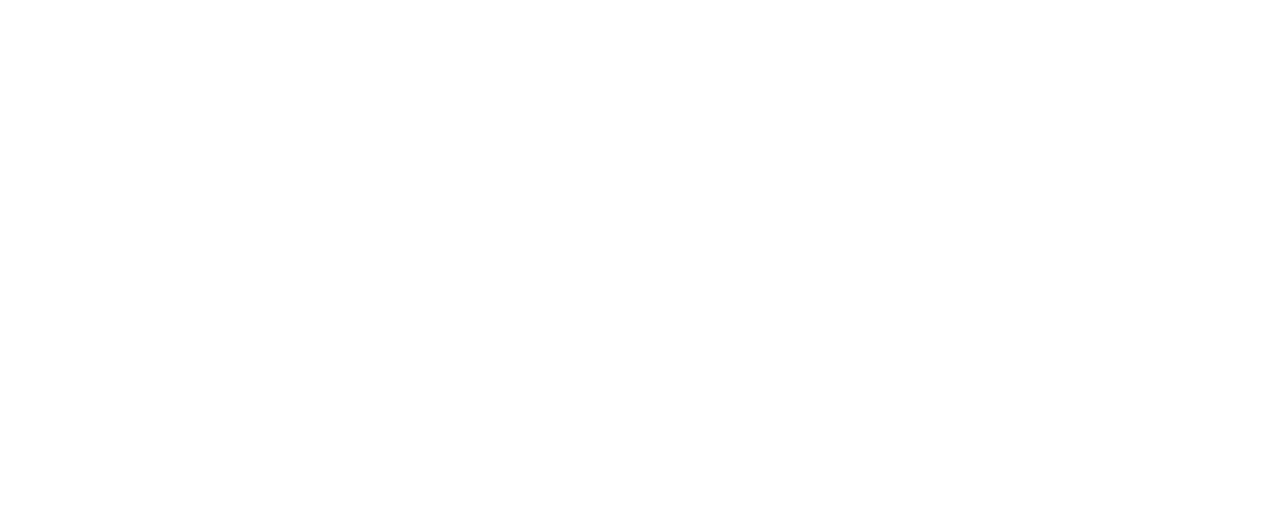
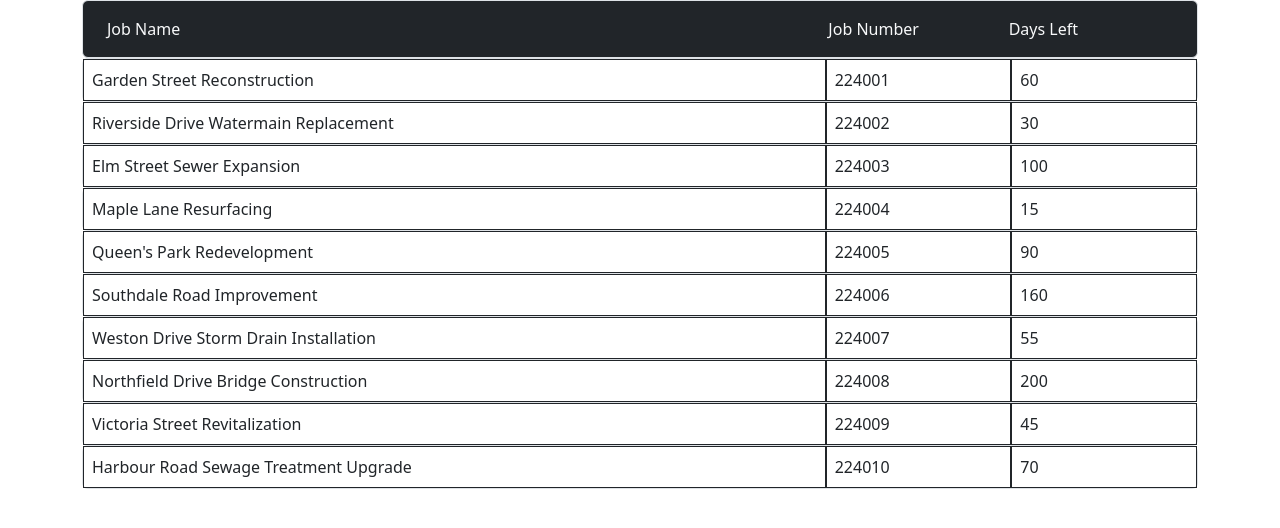
Before and after one commit to subtlemocha00/react-field-book, a React (Vite) app: page /jobList in a window 1280 px wide. Before the commit this address had no page. Shown: the top 528 px of the page. Built offline with nearby package versions, Linux system fonts and the light colour scheme.

Commit message:
created a job list page

```diff
--- a/src/App.jsx
+++ b/src/App.jsx
@@ -2,15 +2,17 @@
 import { BrowserRouter as Router, Route, Routes } from "react-router-dom";
 import "./App.css";
 import SignInPage from "./Components/sign-in-form/SignInPage";
+import JobList from "./Components/JobList";
 
 const App = () => {
 	const [currentJob, setCurrentJob] = useState(224001);
 	return (
+		<>
 		<Router>
 			<Routes>
 				<Route path="/signin" element={<SignInPage />} />
 				<Route path="/" exact element={<SignInPage />} />
-				<Route />
+				<Route path="/jobList" exact element={<JobList />} />
 			</Routes>
 			{/* <TitleBlock
 				jobName={"Mornington Ave Storm Rehab"}
@@ -19,6 +21,7 @@
 			/>
 			<CrewList /> */}
 		</Router>
+		</>
 	);
 };
 
--- /dev/null
+++ b/src/Components/JobList.jsx
@@ -0,0 +1,37 @@
+import { useState } from "react";
+import jobInfo from "./jobInfo";
+import { useNavigate } from "react-router-dom";
+
+export default function JobList() {
+	const [jobs, setJobs] = useState(jobInfo);
+	const navigate = useNavigate();
+
+	const handleClick = (e) => {
+		e.preventDefault()
+		console.log(e.target)
+		const number = e.target.id;
+		console.log(number)
+		// navigate(`/${number}`)
+	}
+
+	return (
+	<div className="container">
+		<ul className="list-group">
+			<li className="btn bg-dark text-light list-group-item container d-flex text-start z-3">
+				<span className="col p-2">Job Name</span>
+				<span className="col-2 p-2">Job Number</span>
+				<span className="col-2 p-2">Days Left</span>
+			</li>
+		</ul>
+		<ul className="list-group">
+		{jobs.map((job) => {
+			return (<button type="submit" key={job.number} id={job.number}  className="btn btn-warning list-group-item container d-flex text-start p-0 z-2" onClick={handleClick}>
+				<span className="col p-2 border border-dark z-1">{job.name}</span>
+				<span className="col-2 p-2 border border-dark z-1">{job.number}</span>
+				<span className="col-2 p-2 border border-dark z-1">{job.workingDaysRemaining}</span>
+			</button>)
+		})}
+		</ul>
+	</div>
+	)
+}
--- /dev/null
+++ b/src/Components/jobInfo.js
@@ -0,0 +1,94 @@
+const jobInfo = [
+    {
+        number: "224001",
+        name: "Garden Street Reconstruction",
+        workingDays: 120,
+        workingDaysRemaining: 60,
+        startDate: "2023-04-01",
+        endDate: "2023-09-30",
+        city: "London"
+    },
+    {
+        number: "224002",
+        name: "Riverside Drive Watermain Replacement",
+        workingDays: 90,
+        workingDaysRemaining: 30,
+        startDate: "2023-05-15",
+        endDate: "2023-08-15",
+        city: "London"
+    },
+    {
+        number: "224003",
+        name: "Elm Street Sewer Expansion",
+        workingDays: 150,
+        workingDaysRemaining: 100,
+        startDate: "2023-03-01",
+        endDate: "2023-10-01",
+        city: "Sarnia"
+    },
+    {
+        number: "224004",
+        name: "Maple Lane Resurfacing",
+        workingDays: 45,
+        workingDaysRemaining: 15,
+        startDate: "2023-07-01",
+        endDate: "2023-08-15",
+        city: "Chatham"
+    },
+    {
+        number: "224005",
+        name: "Queen's Park Redevelopment",
+        workingDays: 180,
+        workingDaysRemaining: 90,
+        startDate: "2023-01-01",
+        endDate: "2023-07-01",
+        city: "Stratford"
+    },
+    {
+        number: "224006",
+        name: "Southdale Road Improvement",
+        workingDays: 200,
+        workingDaysRemaining: 160,
+        startDate: "2023-05-01",
+        endDate: "2024-01-01",
+        city: "Lucan"
+    },
+    {
+        number: "224007",
+        name: "Weston Drive Storm Drain Installation",
+        workingDays: 110,
+        workingDaysRemaining: 55,
+        startDate: "2023-04-15",
+        endDate: "2023-10-15",
+        city: "Petrolia"
+    },
+    {
+        number: "224008",
+        name: "Northfield Drive Bridge Construction",
+        workingDays: 300,
+        workingDaysRemaining: 200,
+        startDate: "2023-02-01",
+        endDate: "2024-01-01",
+        city: "Chatham"
+    },
+    {
+        number: "224009",
+        name: "Victoria Street Revitalization",
+        workingDays: 90,
+        workingDaysRemaining: 45,
+        startDate: "2023-06-01",
+        endDate: "2023-09-01",
+        city: "Ingersoll"
+    },
+    {
+        number: "224010",
+        name: "Harbour Road Sewage Treatment Upgrade",
+        workingDays: 270,
+        workingDaysRemaining: 70,
+        startDate: "2023-01-15",
+        endDate: "2023-10-15",
+        city: "Port Frampton"
+    }
+];
+
+export default jobInfo;
--- a/src/Components/sign-in-form/SignInForm.jsx
+++ b/src/Components/sign-in-form/SignInForm.jsx
@@ -1,21 +1,41 @@
 import React, { useState } from "react";
+import { useNavigate } from "react-router-dom";
 
 export default function SignInForm() {
-	// State to toggle between user and administrator sign-in
-	const [isAdmin, setIsAdmin] = useState(false);
-	const toggleAdmin = () => setIsAdmin(!isAdmin);
+	const [formData, setFormData] = useState({
+		email: '',
+		password: '',
+	});
+	const navigate = useNavigate();
+
+	const handleChange = (e) => {
+		const {name, value} = e.target;
+		setFormData((prevData) => ({
+			...prevData, [name]: value
+		}))
+	};
+
+	const handleSubmit = (e) => {
+		e.preventDefault();
+		// add verification
+		console.log('changing!')
+		navigate('/jobList');
+	}
 
 	return (
-		<form className="mt-4">
+		<form className="mt-4" onSubmit={handleSubmit}>
 			<div className="mb-3">
 				<label htmlFor="signInEmail" className="form-label">
 					Email address
 				</label>
 				<input
 					type="email"
+					name="email"
 					className="form-control"
 					id="signInEmail"
-					required
+					// required
+					onChange={handleChange}
+					value={formData.email}
 				/>
 			</div>
 			<div className="mb-3">
@@ -24,24 +44,15 @@
 				</label>
 				<input
 					type="password"
+					name="password"
 					className="form-control"
 					id="signInPassword"
-					required
+					// required
+					onChange={handleChange}
+					value={formData.password}
 				/>
 			</div>
-			<div className="mb-3 form-check form-switch">
-				<input
-					type="checkbox"
-					className="form-check-input"
-					id="roleToggle"
-					onChange={toggleAdmin}
-					checked={isAdmin}
-				/>
-				<label className="form-check-label" htmlFor="roleToggle">
-					Sign in as Administrator
-				</label>
-			</div>
-			<button type="submit" className="btn btn-primary">
+			<button type="submit" className="btn btn-primary" >
 				Sign In
 			</button>
 		</form>
--- a/src/Components/sign-in-form/SignUpForm.jsx
+++ b/src/Components/sign-in-form/SignUpForm.jsx
@@ -1,6 +1,16 @@
+import { useNavigate } from "react-router-dom";
+
 export default function SignUpForm() {
+	const navigate = useNavigate();
+
+	const handleSubmit = (e) => {
+		e.preventDefault();
+		// add verification
+		console.log('changing!')
+		navigate('/jobList');
+	}
 	return (
-		<form className="mt-4">
+		<form className="mt-4" onSubmit={handleSubmit}>
 			<div className="mb-3">
 				<label htmlFor="signUpEmail" className="form-label">
 					Email address
@@ -9,7 +19,7 @@
 					type="email"
 					className="form-control"
 					id="signUpEmail"
-					required
+					// required
 				/>
 			</div>
 			<div className="mb-3">
@@ -20,7 +30,18 @@
 					type="password"
 					className="form-control"
 					id="signUpPassword"
-					required
+					// required
+				/>
+			</div>
+			<div className="mb-3">
+				<label htmlFor="confirmPassword" className="form-label">
+					Confirm Password
+				</label>
+				<input
+					type="password"
+					className="form-control"
+					id="confirmPassword"
+					// required
 				/>
 			</div>
 			<button type="submit" className="btn btn-primary">
```
Also changed, not shown: src/Components/field-notes/JobList.jsx (deleted, +0 -8 lines), 2 other files (tests, documents, lock files or other folders).
